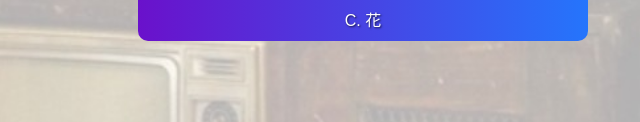
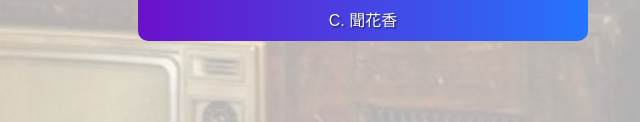
Before and after one commit to Tingrr0927/SoundTraining, a plain HTML site: page simple/question9.html in a window 1280 px wide. Shown: the part 913-1035 px from the top of the page, 277-917 px from the left. Drawn offline with Linux system fonts and the light colour scheme.

Commit message:
Final modified

```diff
--- a/simple/question9.html
+++ b/simple/question9.html
@@ -23,7 +23,7 @@
             </button>
             <button class="option">
                 <img src="img/q9-3.jpg" alt="選項 3">
-                <span>C. 花</span>
+                <span>C. 聞花香</span>
             </button>
         </div>
 
```
Also changed, not shown: difficult/img/q2-2.jpg, simple/img/q4-1.jpg, 1 other file.
